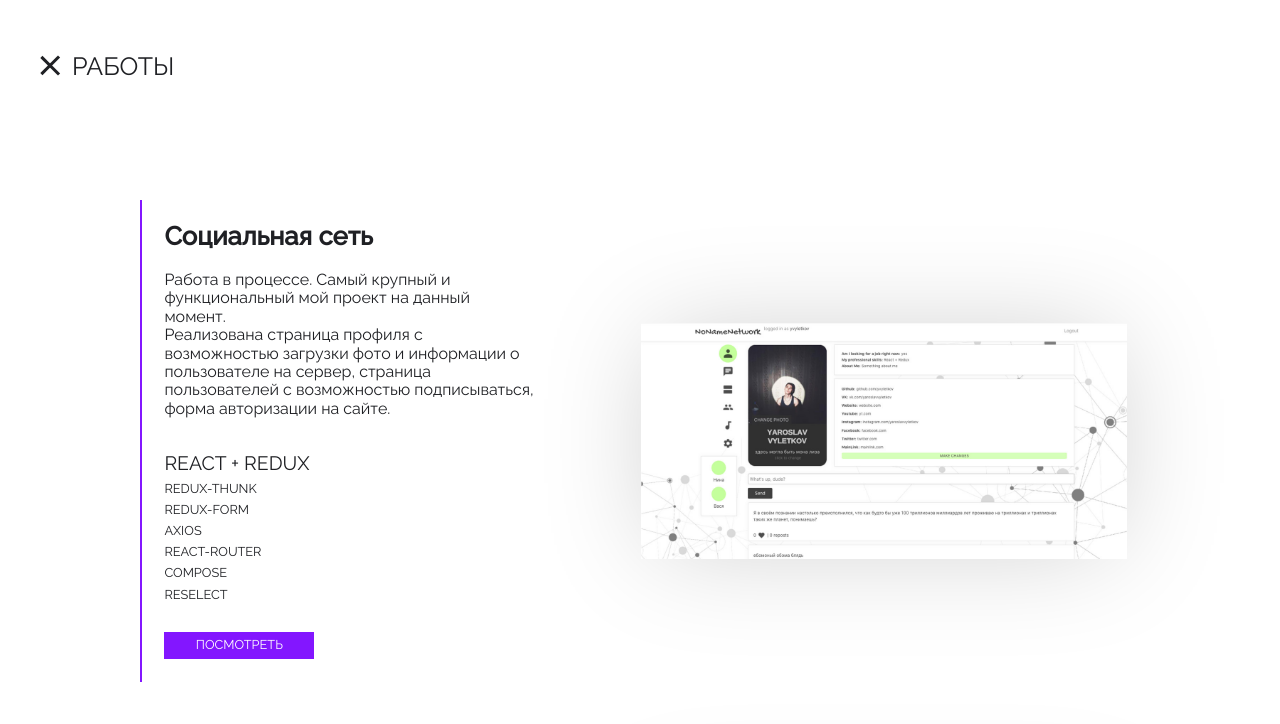
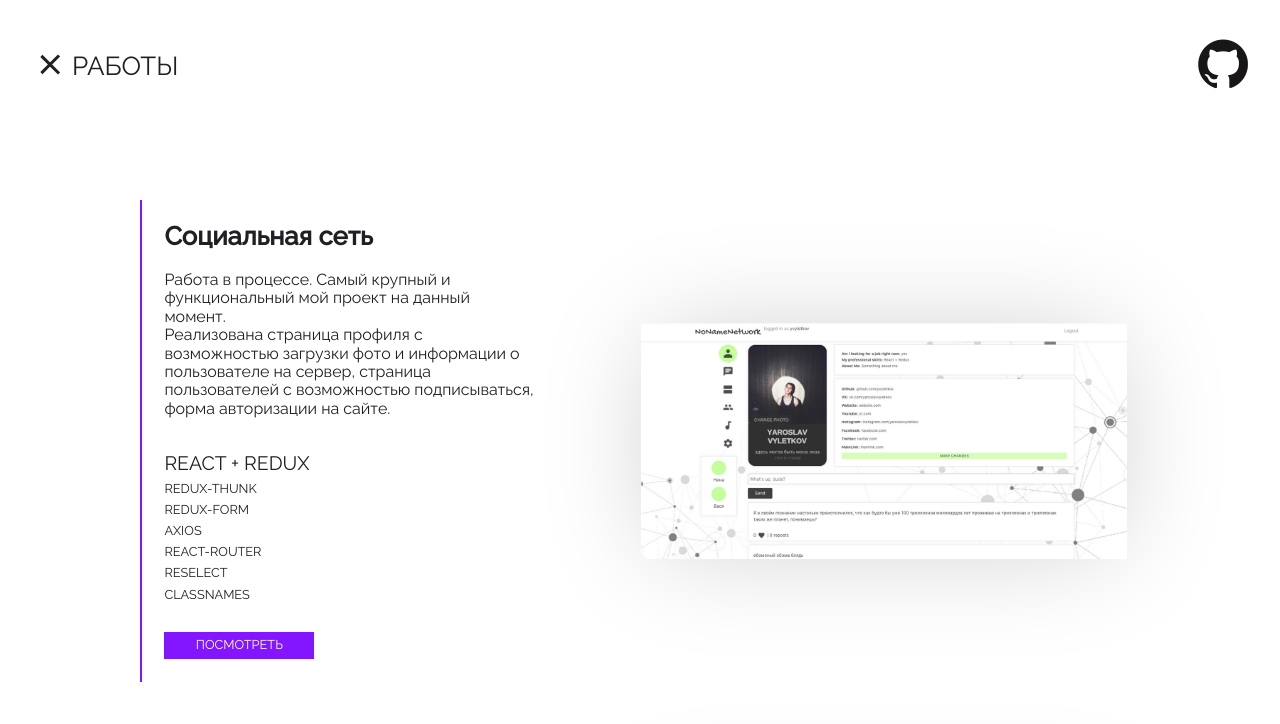
Before and after one commit to yvyletkov/portfolio, a plain HTML site: page index.html in a window 1280 px wide. Both pictures are taken after a click on the element 49 px from the left and 65 px from the top of the page. Shown: the top 724 px of the page. Drawn offline with Linux system fonts and the light colour scheme.

Commit message:
github link added

```diff
--- a/css/media.css
+++ b/css/media.css
@@ -31,9 +31,9 @@
   html {
     font-size: 12px;
   }
-  .menu {
+  .header {
     height: 70px;
-    padding-left: 20px;
+    padding: 0 20px;
   }
   .info {
     padding: 100px 15px 50px 15px;
--- a/css/style.css
+++ b/css/style.css
@@ -12,6 +12,10 @@ body {
   background-color: #1f2024;
 }
 
+::selection{
+  background: #b8a0ff;
+}
+
 .preloader {
   position: fixed;
   top: 0;
@@ -23,6 +27,20 @@ body {
   display: flex;
   justify-content: center;
   align-items: center;
+}
+
+.github-link {
+  text-align: right;
+  width: 50px;
+  transition: all 200ms;
+}
+
+.github-link:hover {
+  transform: rotate(20deg);
+}
+
+.github-link img {
+  width: 100%;
 }
 
 .preloader__inner {
@@ -111,31 +129,37 @@ body {
   }
 }
 
-.menu {
+.header {
   height: 130px;
   display: flex;
   align-items: center;
+  justify-content: space-between;
   position: absolute;
   top: 0;
   left: 0;
   right: 0;
   z-index: 4;
-  padding-left: 3.125rem;
+  padding: 0 3.125rem;
 }
 
-.menu__title {
-  font-size: 25px;
+.title {
+  font-size: 26px;
   text-transform: uppercase;
   margin: 3px 0 0 5px;
   z-index: 4;
 }
 
-.burger-menu {
+.menu {
+  display: flex;
+  align-items: center;
+}
+
+.menu__burger {
   z-index: 4;
   cursor: pointer;
 }
 
-.burger-menu__line {
+.menu__burger__line {
   width: 25px;
   height: 3px;
   background-color: #1f2024;
@@ -143,19 +167,19 @@ body {
   transition: all 0.3s ease;
 }
 
-.toggle .burger-menu__line-1 {
+.toggle .menu__burger__line-1 {
   transform: rotate(-45deg) translate(-5px, 6px);
 }
 
-.toggle .burger-menu__line-2 {
+.toggle .menu__burger__line-2 {
   opacity: 0;
 }
 
-.toggle .burger-menu__line-3 {
+.toggle .menu__burger__line-3 {
   transform: rotate(45deg) translate(-5px, -6px);
 }
 
-.burger-menu__line_theme-light {
+.menu__burger__line_theme-light {
   background-color: #fff;
 }
 
--- a/index.html
+++ b/index.html
@@ -3,7 +3,7 @@
 
 <head>
     <meta charset="UTF-8">
-    <meta name="viewport" content="width=device-width, initial-scale=1.0">
+    <meta name="viewport" content="width=device-width, initial-scale=1.0, maximum-scale=1.0, user-scalable=no">
     <meta name="theme-color" content="rgb(31, 32, 36)">
     <link rel="stylesheet" href="./css/style.css">
     <link rel="stylesheet" href="./css/media.css">
@@ -20,18 +20,23 @@
     </div>
 </div>
 
-<header class="menu">
-    <div class="burger-menu">
-        <div class="burger-menu__line burger-menu__line-1"></div>
-        <div class="burger-menu__line burger-menu__line-2"></div>
-        <div class="burger-menu__line burger-menu__line-3"></div>
+<header class="header">
+    <div class="menu">
+        <div class="menu__burger">
+            <div class="menu__burger__line menu__burger__line-1"></div>
+            <div class="menu__burger__line menu__burger__line-2"></div>
+            <div class="menu__burger__line menu__burger__line-3"></div>
+        </div>
+        <div class="title">РАБОТЫ</div>
     </div>
-    <div class="menu__title">РАБОТЫ</div>
+    <a class="github-link" href="https://github.com/yvyletkov/" target="_blank">
+        <img src="./img/github-logo.png" alt="Гитхаб">
+    </a>
 </header>
 
 <main class="stage">
     <picture>
-        <source type="image/webp" srcset="./img/me.webp" class="stage__img-webp">
+        <source type="image/webp" srcset="./img/me.webp">
         <img class="stage__img" src="./img/me.png" alt="me">
     </picture>
     <video autoplay muted loop playsinline src="video/smoke.mp4" class="stage__video"></video>
@@ -50,8 +55,8 @@
                     <li class="portfolio-info__list-item">Redux-form</li>
                     <li class="portfolio-info__list-item">Axios</li>
                     <li class="portfolio-info__list-item">React-router</li>
-                    <li class="portfolio-info__list-item">compose</li>
                     <li class="portfolio-info__list-item">reselect</li>
+                    <li class="portfolio-info__list-item">classNames</li>
                 </ul>
                 <a href="https://yvyletkov.github.io/NoNameNetwork/" target="_blank"
                    class="portfolio-info__link">ПОСМОТРЕТЬ</a>
--- a/js/main.js
+++ b/js/main.js
@@ -10,7 +10,7 @@ function preloader() {
 preloader();
 
 function menu() {
-    let burgerMenu = document.querySelector(".burger-menu");
+    let burgerMenu = document.querySelector(".menu__burger");
     let menuInfo = document.querySelector(".info");
     let video = document.querySelector(".stage__video");
 
```
Also changed, not shown: img/github-logo.png (added).
